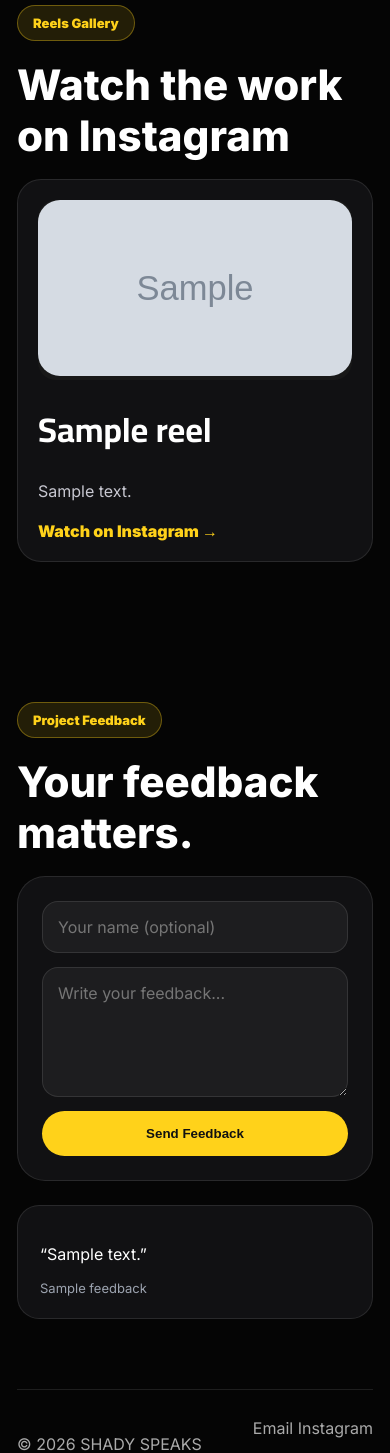
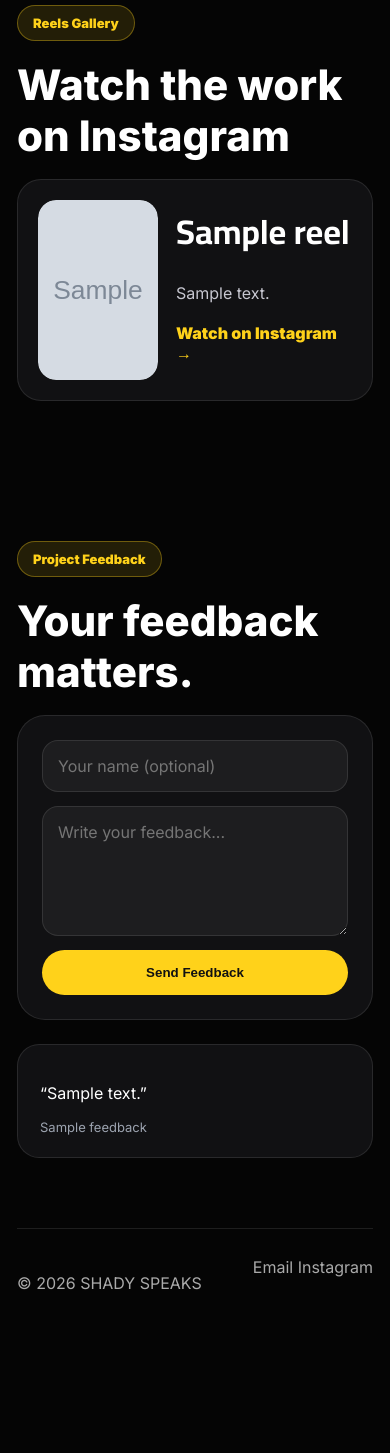
Before and after one commit to shadyalber39-ux/shady-speaks, a Flask app: a page that uses templates/base.html in a window 390 px wide. Shown: the part 1104-2557 px from the top of the page. After the commit the page ends 2394 px from the top, so only its background shows below. Run offline with Flask 3, Linux system fonts and the light colour scheme; the visitor is signed in with stand-in values (Sample User, id 1); tables that the repository leaves empty hold one stand-in row (values such as "Sample post"); grey boxes marked "Sample" are stand-in pictures.

Commit message:
final responsive image fix

```diff
--- a/static/css/style.css
+++ b/static/css/style.css
@@ -19,59 +19,35 @@ footer{width:min(1220px,calc(100% - 34px));margin:auto;border-top:1px solid var(
 }
 /* MOBILE RESPONSIVE */
 
-@media (max-width: 768px) {
-
-    .hero {
-        flex-direction: column;
-        gap: 40px;
-        padding: 40px 20px;
-        text-align: center;
-    }
-
-    .hero h1 {
-        font-size: 52px;
-        line-height: 1.1;
-    }
-
-    .hero p {
-        font-size: 16px;
-    }
-
-    .hero-buttons {
-        justify-content: center;
-        flex-wrap: wrap;
-    }
-
-    .hero-card {
-        width: 100%;
-    }
-
-    .projects-grid,
-    .reels-grid,
-    .feedback-wall {
-        grid-template-columns: 1fr;
-    }
-
 .project-card img,
 .project-hero img,
-.project-cover img {
+.project-cover img,
+.project-big-cover img {
     width: 100%;
+    height: 100%;
     aspect-ratio: 16 / 9;
     object-fit: cover;
     display: block;
     border-radius: 22px;
     background: #000;
 }
+
+.reel-cover img,
 .reel-card img {
     width: 140px;
     aspect-ratio: 9 / 16;
     object-fit: cover;
+    display: block;
     border-radius: 18px;
     flex-shrink: 0;
-    display: block;
+    background: #000;
 }
+
+.project-card,
 .reel-card,
-.project-card {
+.project-cover,
+.project-big-cover,
+.reel-cover {
     overflow: hidden;
 }
 
@@ -79,10 +55,7 @@ footer{width:min(1220px,calc(100% - 34px));margin:auto;border-top:1px solid var(
 
     .projects-grid,
     .reels-grid,
-    .feedback-wall {
-        grid-template-columns: 1fr;
-    }
-
+    .feedback-wall,
     .project-hero-grid,
     .hero,
     .book {
@@ -104,22 +77,12 @@ footer{width:min(1220px,calc(100% - 34px));margin:auto;border-top:1px solid var(
         font-size: 16px;
     }
 
-    .hero-buttons {
-        justify-content: center;
-        flex-wrap: wrap;
-    }
-
     .hero-card {
         width: 100%;
     }
 
     .book {
-        grid-template-columns: 1fr;
         padding: 30px 20px;
-    }
-
-    form {
-        width: 100%;
     }
 
     nav {
@@ -133,26 +96,14 @@ footer{width:min(1220px,calc(100% - 34px));margin:auto;border-top:1px solid var(
     section {
         padding: 60px 20px;
     }
+
+    .reel-card {
+        grid-template-columns: 120px 1fr;
+        align-items: start;
+    }
+
+    .reel-cover img,
+    .reel-card img {
+        width: 120px;
+    }
 }
-    /* FINAL MOBILE IMAGE FIX */
-@media (max-width: 768px) {
-  .project-card img,
-  .project-hero img,
-  .project-cover img,
-  .reel-card img {
-    width: 100% !important;
-    height: auto !important;
-    aspect-ratio: 16 / 9 !important;
-    object-fit: cover !important;
-    display: block !important;
-    border-radius: 22px !important;
-    background: #000 !important;
-  }
-
-  .project-card,
-  .reel-card,
-  .project-hero,
-  .project-cover {
-    overflow: hidden !important;
-  }
-}
```
